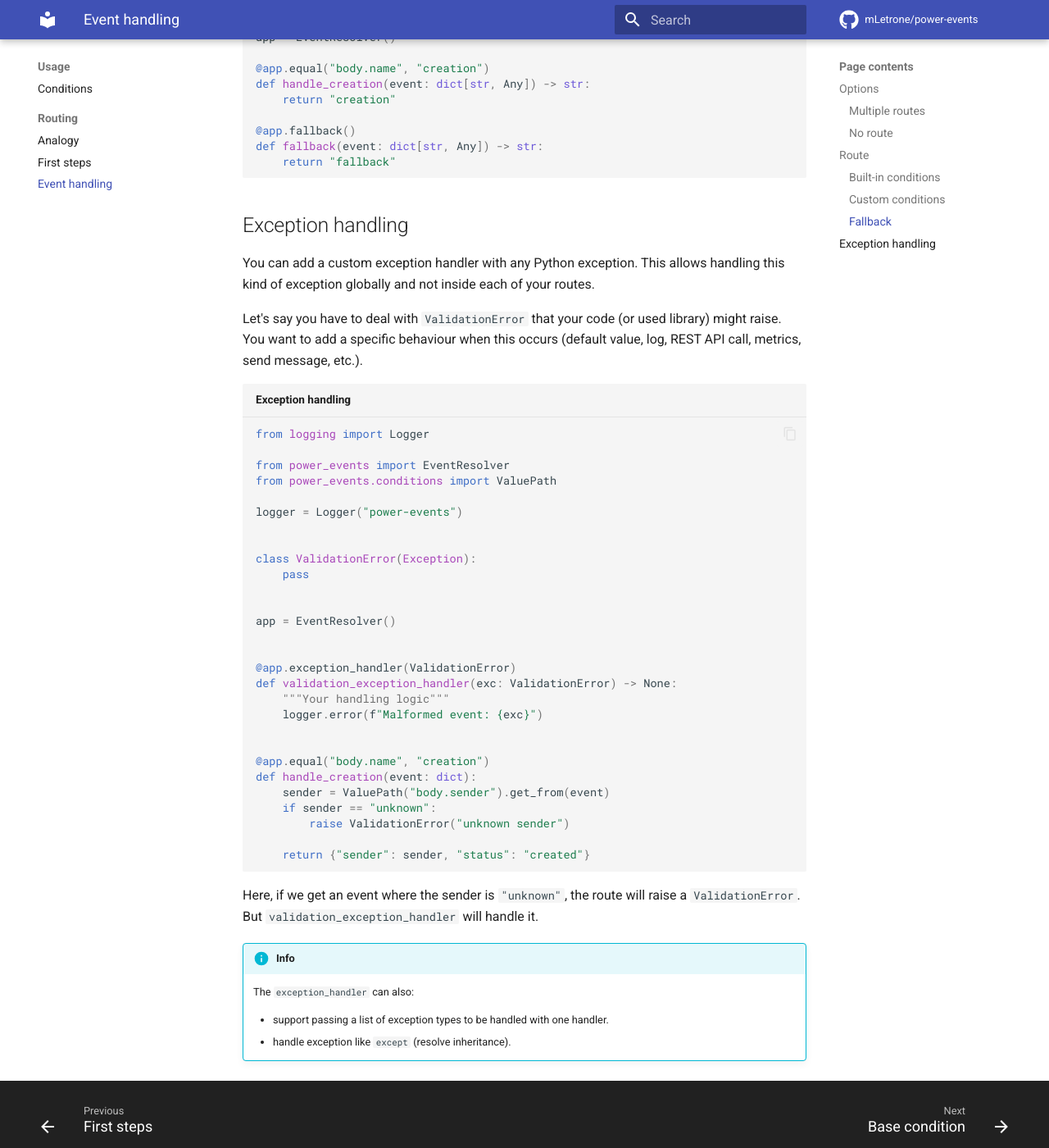
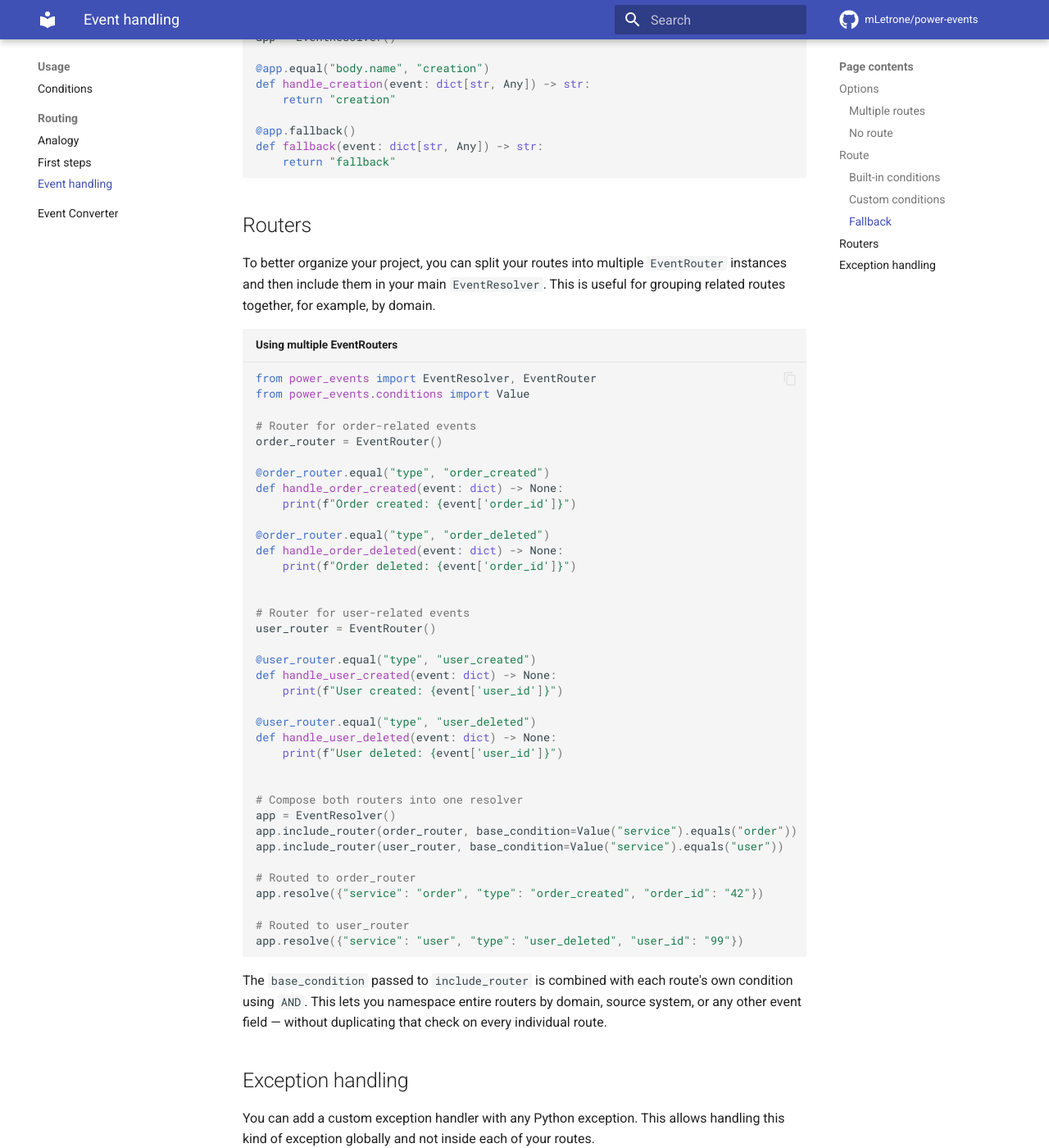
Before and after one commit to mLetrone/power-events, an MkDocs documentation site: the page built from docs/usage/routing.md, in a window 1280 px wide and 1400 px high, scrolled down 3623 px. Shown: the whole window at 82% size. Built offline with MkDocs 1.6.1 and Material for MkDocs 9.7.7, drawn with Linux system fonts in a browser that asks for light colours; emoji names are drawn with the system emoji font; comment, search, counter and statistics services are not loaded; the version menu is left out.

Commit message:
📝 docs: add event_converter and routers

````diff
--- a/docs/usage/routing.md
+++ b/docs/usage/routing.md
@@ -216,6 +216,54 @@ def fallback(event: dict[str, Any]) -> str:
     return "fallback"
 ```
 
+## Routers
+
+To better organize your project, you can split your routes into multiple `EventRouter` instances and then include them in your main `EventResolver`.
+This is useful for grouping related routes together, for example, by domain.
+
+```python title="Using multiple EventRouters"
+from power_events import EventResolver, EventRouter
+from power_events.conditions import Value
+
+# Router for order-related events
+order_router = EventRouter()
+
+@order_router.equal("type", "order_created")
+def handle_order_created(event: dict) -> None:
+    print(f"Order created: {event['order_id']}")
+
+@order_router.equal("type", "order_deleted")
+def handle_order_deleted(event: dict) -> None:
+    print(f"Order deleted: {event['order_id']}")
+
+
+# Router for user-related events
+user_router = EventRouter()
+
+@user_router.equal("type", "user_created")
+def handle_user_created(event: dict) -> None:
+    print(f"User created: {event['user_id']}")
+
+@user_router.equal("type", "user_deleted")
+def handle_user_deleted(event: dict) -> None:
+    print(f"User deleted: {event['user_id']}")
+
+
+# Compose both routers into one resolver
+app = EventResolver()
+app.include_router(order_router, base_condition=Value("service").equals("order"))
+app.include_router(user_router, base_condition=Value("service").equals("user"))
+
+# Routed to order_router
+app.resolve({"service": "order", "type": "order_created", "order_id": "42"})
+
+# Routed to user_router
+app.resolve({"service": "user", "type": "user_deleted", "user_id": "99"})
+```
+
+The `base_condition` passed to `include_router` is combined with each route's own condition using `AND`.
+This lets you namespace entire routers by domain, source system, or any other event field — without duplicating that check on every individual route.
+
 ## Exception handling
 
 You can add a custom exception handler with any Python exception.
--- a/mkdocs.yml
+++ b/mkdocs.yml
@@ -4,97 +4,96 @@ site_author: "Mathieu LETRONE"
 copyright: "Copyright &copy; 2024, Mathieu LETRONE"
 
 theme:
-    name: material
-    local: en
-    icon:
-        repo: fontawesome/brands/github
-    features:
-        - navigation.sections
-        - navigation.top
-        - navigation.tabs
-        - navigation.footer
-        - toc.follow
-        - content.code.copy
-        - search.suggest
-        - content.code.annotate
-
+  name: material
+  local: en
+  icon:
+    repo: fontawesome/brands/github
+  features:
+    - navigation.sections
+    - navigation.top
+    - navigation.tabs
+    - navigation.footer
+    - toc.follow
+    - content.code.copy
+    - search.suggest
+    - content.code.annotate
 
 repo_name: "mLetrone/power-events"
 repo_url: "https://github.com/mLetrone/power-events"
 extra:
-    version:
-        provider: mike
+  version:
+    provider: mike
 
 validation:
-    omitted_files: warn
-    absolute_links: warn
-    unrecognized_links: warn
-
+  omitted_files: warn
+  absolute_links: warn
+  unrecognized_links: warn
 
 nav:
-    - Get Started:
-          - Overview: index.md
-          - Installation: installation.md
-    - Usage:
-          - Conditions: usage/conditions.md
-          - Routing:
-                - usage/index.md
-                - usage/first_steps.md
-                - usage/routing.md
-    - API Documentation:
-          - Conditions:
-                - Base condition: api/conditions.md
-                - Value: api/value.md
-          - Resolver: api/resolver.md
-          - Exceptions: api/exception.md
-    - About:
-        - Changelog: changelog.md
+  - Get Started:
+      - Overview: index.md
+      - Installation: installation.md
+  - Usage:
+      - Conditions: usage/conditions.md
+      - Routing:
+          - usage/index.md
+          - usage/first_steps.md
+          - usage/routing.md
+      - Event Converter: usage/event_converter.md
+  - API Documentation:
+      - Conditions:
+          - Base condition: api/conditions.md
+          - Value: api/value.md
+      - Resolver: api/resolver.md
+      - Exceptions: api/exception.md
+  - About:
+      - Changelog: changelog.md
 
 markdown_extensions:
-    - abbr
-    - admonition
-    - attr_list
-    - md_in_html
-    - tables
-    - toc:
-          permalink: true
-          title: Page contents
-    - admonition
-    - pymdownx.details
-    - pymdownx.snippets
-    - pymdownx.highlight:
-          pygments_lang_class: true
-    - pymdownx.extra:
-        pymdownx.superfences:
-          custom_fences:
-            - name: mermaid
-              class: mermaid
-              format: !!python/name:pymdownx.superfences.fence_code_format
-    - pymdownx.emoji:
-          emoji_index: !!python/name:material.extensions.emoji.twemoji
-          emoji_generator: !!python/name:material.extensions.emoji.to_svg
-    - pymdownx.tabbed:
-          alternate_style: true
+  - abbr
+  - admonition
+  - attr_list
+  - md_in_html
+  - tables
+  - toc:
+      permalink: true
+      title: Page contents
+  - admonition
+  - pymdownx.details
+  - pymdownx.snippets
+  - pymdownx.highlight:
+      pygments_lang_class: true
+  - pymdownx.extra:
+      pymdownx.superfences:
+        custom_fences:
+          - name: mermaid
+            class: mermaid
+            format: !!python/name:pymdownx.superfences.fence_code_format
+  - pymdownx.emoji:
+      emoji_index: !!python/name:material.extensions.emoji.twemoji
+      emoji_generator: !!python/name:material.extensions.emoji.to_svg
+  - pymdownx.tabbed:
+      alternate_style: true
 
 plugins:
-    - mike:
-          alias_type: symlink
-          canonical_version: latest
-    - search
-    - termynal
-    - mkdocstrings:
-          handlers:
-              python:
-                  paths: [ power_events ]
-                  options:
-                      docstring_style: google
-                      members_order: source
-                      separate_signature: true
-                      show_source: false
-                      inherited_members: true
-                      filters: ["!^_", "^__[^_]+__"]
-                      docstring_options:
-                          ignore_init_summary: true
-                      merge_init_into_class: true
-                      show_signature_annotations: true
-                      signature_crossrefs: true
+  - mike:
+      alias_type: symlink
+      canonical_version: latest
+  - search
+  - termynal
+  - mkdocstrings:
+      handlers:
+        python:
+          paths: [power_events]
+          options:
+            docstring_style: google
+            members_order: source
+            separate_signature: true
+            show_source: false
+            inherited_members: true
+            filters: ["!^_", "^__[^_]+__"]
+            docstring_options:
+              ignore_init_summary: true
+            merge_init_into_class: true
+            show_signature_annotations: true
+            signature_crossrefs: true
````
Also changed, not shown: README.md (+47 -1 lines), docs/api/resolver.md (+1 -0 lines), docs/installation.md (+1 -2 lines), docs/usage/event_converter.md (added, +35 -0 lines).
